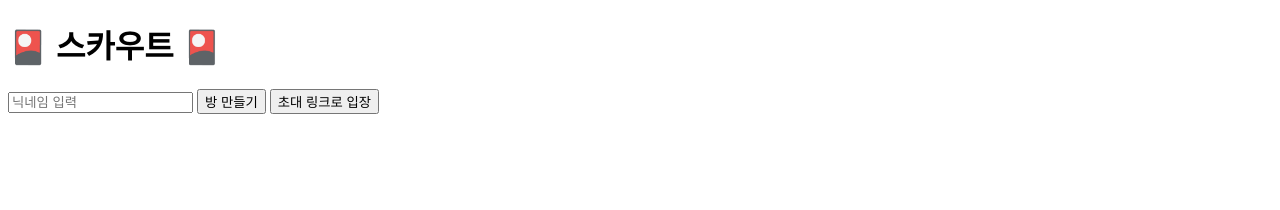
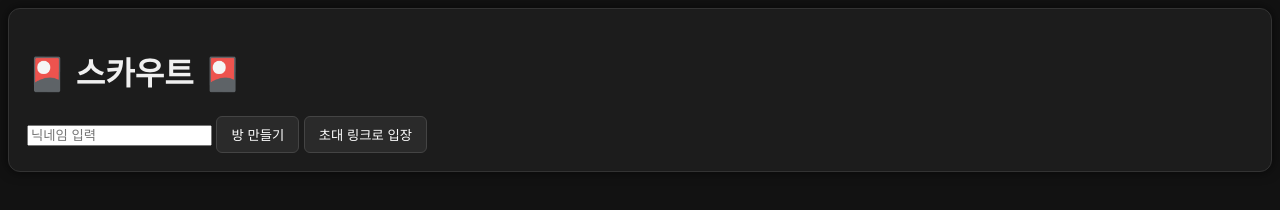
Before and after one commit to Jaerongi/scout-multiplayer, a website with bundled scripts: page public/index.html in a window 1280 px wide. Built offline with nearby package versions, Linux system fonts and the light colour scheme; files whose address does not match are found by name.

Commit message:
Update style.css

```diff
--- a/public/style.css
+++ b/public/style.css
@@ -97,3 +97,32 @@
   font-size: 15px;
   border-radius: 6px;
 }
+/* 다크 고급 테마 */
+body {
+  background: #121212;
+  color: #f0f0f0;
+  font-family: 'Pretendard', sans-serif;
+}
+
+/* 패널 */
+.board-panel, .sideBoard, .mainBoard, .player-list-board {
+  background: rgba(30, 30, 30, 0.8);
+  border: 1px solid #333;
+  border-radius: 12px;
+  padding: 18px;
+  box-shadow: 0 0 12px rgba(0,0,0,0.6);
+}
+
+/* 버튼 공통 */
+button {
+  background: #2a2a2a;
+  color: #fff;
+  border: 1px solid #444;
+  padding: 8px 14px;
+  border-radius: 6px;
+}
+
+button:hover {
+  background: #3b3b3b;
+  border-color: #666;
+}
```
